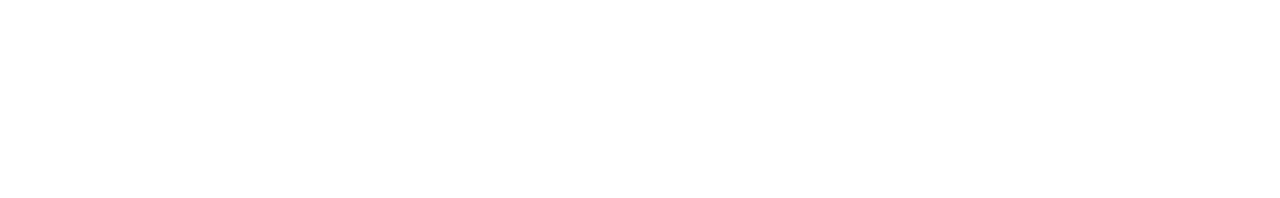
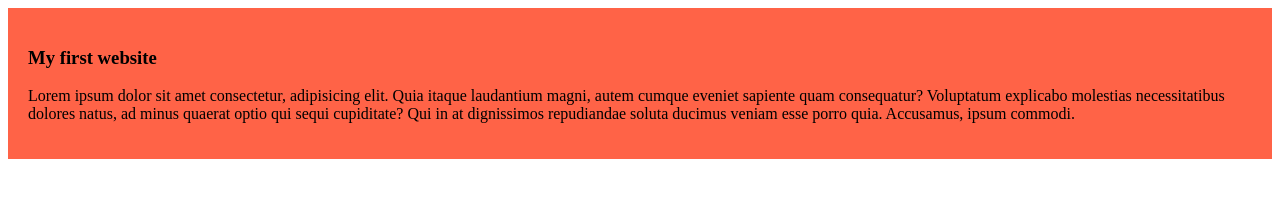
Before and after one commit to sajid778/my-simple-website, a plain HTML site: page index.html in a window 1280 px wide. Drawn offline with Linux system fonts and the light colour scheme.

Commit message:
added the first blog

```diff
--- a/index.html
+++ b/index.html
@@ -3,9 +3,13 @@
 <head>
     <meta charset="UTF-8">
     <meta name="viewport" content="width=device-width, initial-scale=1.0">
+    <link rel="stylesheet" href="styles/blog.css">
     <title>My Simple Website</title>
 </head>
 <body>
-
+    <div>
+        <h3>My first website</h3>
+        <p>Lorem ipsum dolor sit amet consectetur, adipisicing elit. Quia itaque laudantium magni, autem cumque eveniet sapiente quam consequatur? Voluptatum explicabo molestias necessitatibus dolores natus, ad minus quaerat optio qui sequi cupiditate? Qui in at dignissimos repudiandae soluta ducimus veniam esse porro quia. Accusamus, ipsum commodi.</p>
+    </div>
 </body>
 </html>
--- /dev/null
+++ b/styles/blog.css
@@ -0,0 +1,4 @@
+div{
+    background-color: tomato;
+    padding: 20px;
+}
```
